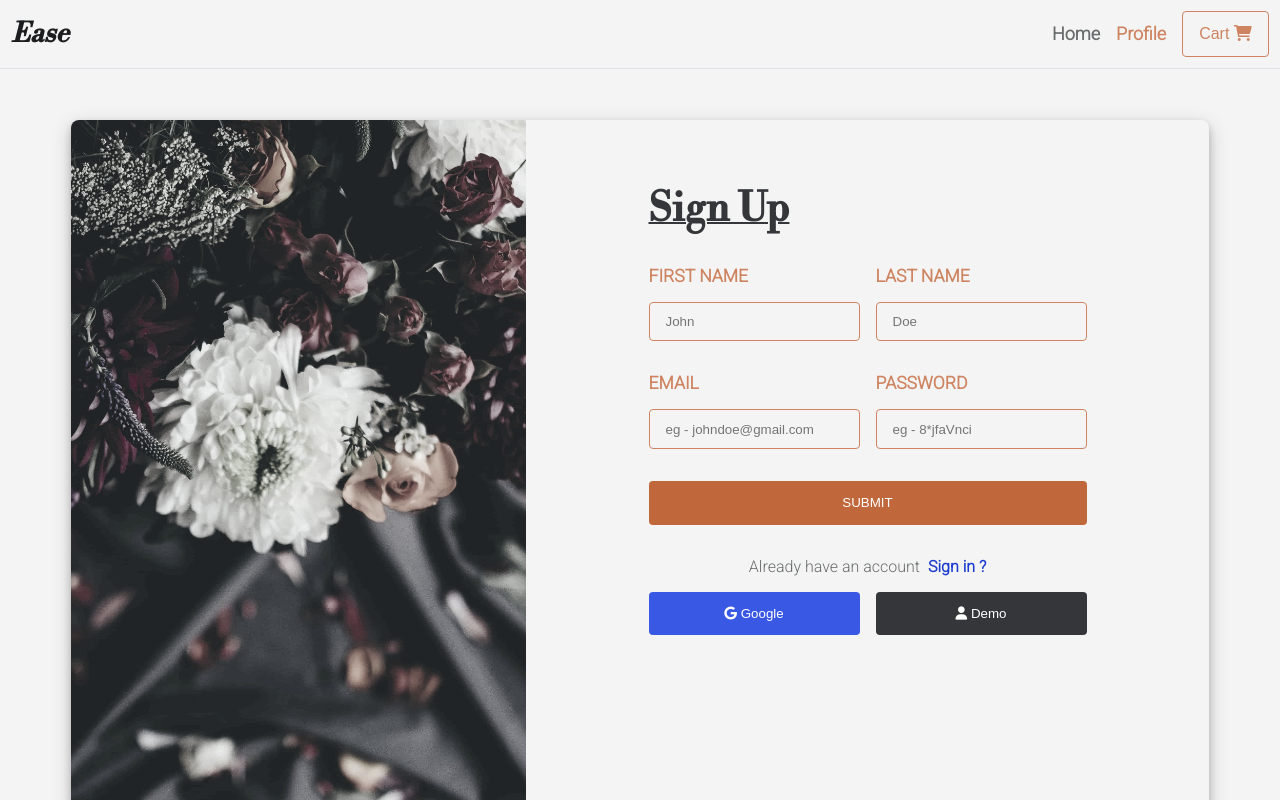
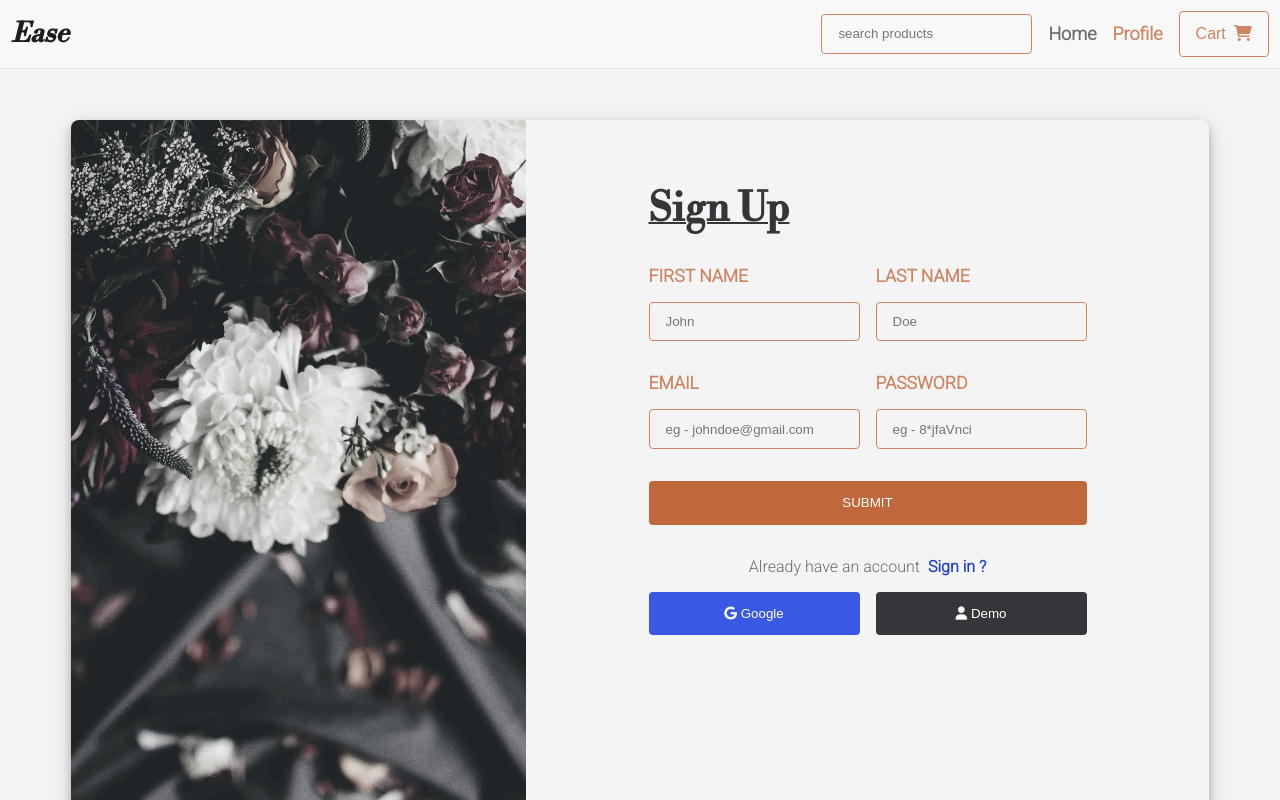
Before and after one commit to sosring/Ease-ecom, a Vue app: page /auth in a window 1280 px wide. Built offline with nearby package versions, Linux system fonts and the light colour scheme; no server answers.

Commit message:
root files

```diff
--- a/src/components/TheNavbar.vue
+++ b/src/components/TheNavbar.vue
@@ -1,16 +1,16 @@
 <template>
 
-  <nav class="nav-container">
+  <nav class="nav-container"
+   ref="NavbarRef">
 
   <div class="inner-nav-cont"
-   ref="NavbarRef" v-auto-animate>
+   v-auto-animate>
 
   <div class="primary-nav">
     <h1
      @click="$router.push({ name: 'home' })">
      Ease
     </h1>
-
 
     <i @click="toggleNav"
      class="fas fa-bars"
@@ -21,15 +21,22 @@
   <div v-if="showNav"
    class="secoundary-nav">
 
-    <RouterLink v-for="route in routes"
+    <input
+     type="text"
+     @keyup.enter="toggleNav"
+     class="form-inputs"
+     placeholder="search products">
+
+    <RouterLink
+     @click="toggleNav"
+     v-for="route in routes"
      :to="{ name: route.path }">
        {{ route.name }}
     </RouterLink>
 
     <button class="cart-btn">
-      Cart
-      <i class="fas fa-shopping-cart">
-      </i>
+      <p>Cart</p>
+      <i class="fas fa-shopping-cart"></i>
     </button>
   </div>
 
@@ -52,12 +59,9 @@
     screenWidth.value <= 600 ? showNav.value = !showNav.value : showNav.value
   }
 
-  onClickOutside(() =>  NavbarRef, () => {
+  onClickOutside( NavbarRef, () => {
     screenWidth.value <= 600 ? showNav.value = false : showNav.value
-  },
-  {
-   ignore: [NavBtnRef]
-  } )
+  }, { ignore: [NavBtnRef] })
 
   const checkScreen = () => {
     screenWidth.value = window.innerWidth
@@ -78,9 +82,12 @@
   .nav-container {
     font-size: 16px;
     font-weight: 600;
-    background: $bg-light;
     border-bottom: 1px solid $border;
     z-index: 2;
+
+    background: rgba(255, 255, 255, 0.4);
+    -webkit-backdrop-filter: blur(5px);
+    backdrop-filter: blur(5px);
 
     position: fixed;
     top: 0;
@@ -94,6 +101,7 @@
   .inner-nav-cont {
     padding: .7rem;
     @include flexCenter(none, space-between, column);
+
 
     max-width: 1540px;
     margin: 0 auto;
@@ -123,9 +131,18 @@
     }
 
     .secoundary-nav {
-      display: grid;
+      height: 100vh;
       text-align: end;
       margin: 1rem 0 0;
+      @include flexCenter(end, start, column);
+
+      .form-inputs {
+        margin: 0 0 1rem;
+
+        @include screen-sm {
+          margin: 0 1rem 0 0;
+        }
+      }
 
       a {
         margin: 0 0 1rem;
@@ -141,8 +158,9 @@
       }
 
       @include screen-sm {
+        margin: 0;
+        height: auto;
         @include flexCenter(center, none, row);
-        margin: 0;
 
         a{
           margin: 0 1rem 0 0;
@@ -151,12 +169,18 @@
     }
 
     .cart-btn {
+      display: flex;
+
       color: $white;
-      padding: .7rem 0;
+      padding: .8rem 1rem;
       border-radius: 4px;
       background: $brown;
 
       transition: all .15s;
+
+      p {
+        margin: 0 .5rem 0 0;
+      }
 
       @include screen-sm {
         border: $brown 1px solid;
--- a/src/components/User/Form.vue
+++ b/src/components/User/Form.vue
@@ -239,19 +239,6 @@
           grid-column: 1 / span 2;
         }
       }
-
-      .form-inputs {
-        width: 100%;
-        color: $text-light;
-        padding: .7rem 1rem;
-        border-radius: 4px;
-        border: $brown 1px solid;
-
-        &:focus {
-          background: lighten($brown, 30%);
-          outline: none;
-        }
-      }
     }
 
   .form-input-grid {
--- a/src/styles/main.scss
+++ b/src/styles/main.scss
@@ -3,3 +3,16 @@
 @import 'variables';
 @import 'resets';
 @import 'mixins';
+
+.form-inputs {
+  width: 100%;
+  color: $text-light;
+  padding: .7rem 1rem;
+  border-radius: 4px;
+  border: $brown 1px solid;
+
+  &:focus {
+    background: lighten($brown, 30%);
+    outline: none;
+  }
+}
```
Also changed, not shown: 1 other file (tests, documents, lock files or other folders).
